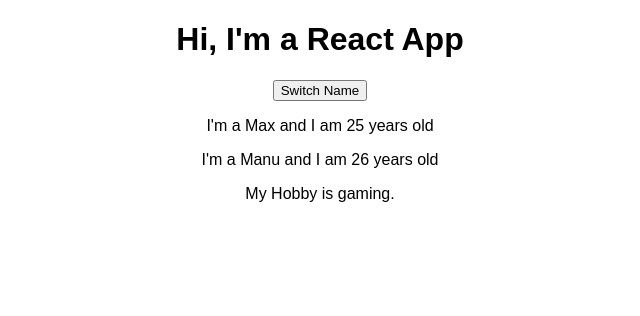
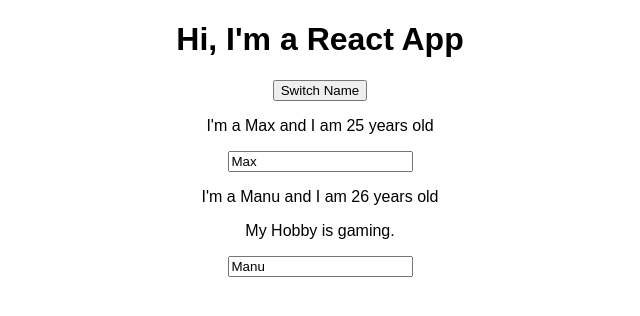
Before and after one commit to rich5k/react-complete-guide, a React (Create React App) app: page / in a window 1280 px wide. Shown: the top 316 px of the page, without its empty margins (320-960 px from the left). Built offline with nearby package versions, Linux system fonts and the light colour scheme.

Commit message:
added two-way binding

```diff
--- a/src/App.js
+++ b/src/App.js
@@ -12,8 +12,9 @@
     ]
   }
 
+  );
 
-  );
+
 
   const [otherState, setOtherState]=useState('some other Value');
 
@@ -30,6 +31,16 @@
         ],
       })
     }
+    const nameChangedHandler= (event) =>{
+      setPersonsState({
+
+        persons:[
+          {name:'Max'},
+          {name: event.target.value},
+          {name: 'Stephanie'}
+        ]
+      })
+    }
     return (
       <div className="App">
           <h1>Hi, I'm a React App</h1>
@@ -37,7 +48,9 @@
           <Person
             name={personsState.persons[0].name}/>
           <Person
-            name={personsState.persons[1].name} click={switchNameHandler.bind(this,'Kwame','Fosu')}>My Hobby is gaming.</Person>
+            name={personsState.persons[1].name}
+            click={switchNameHandler.bind(this,'Kwame','Fosu')}
+            changed={nameChangedHandler}>My Hobby is gaming.</Person>
       </div>
     );
 }
--- a/src/Person/Person.js
+++ b/src/Person/Person.js
@@ -5,6 +5,7 @@
         <div className="person">
             <p onClick={props.click}>I'm a {props.name} and I am {Math.floor(Math.random()* 30)} years old</p>
             <p>{props.children}</p>
+            <input type="text" onChange={props.changed} value={props.name}/>
         </div>
     )
 }
```
